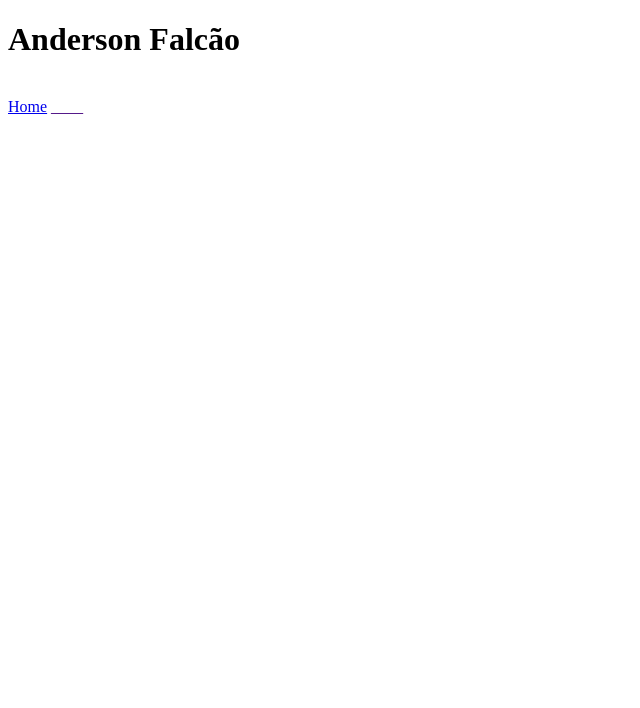
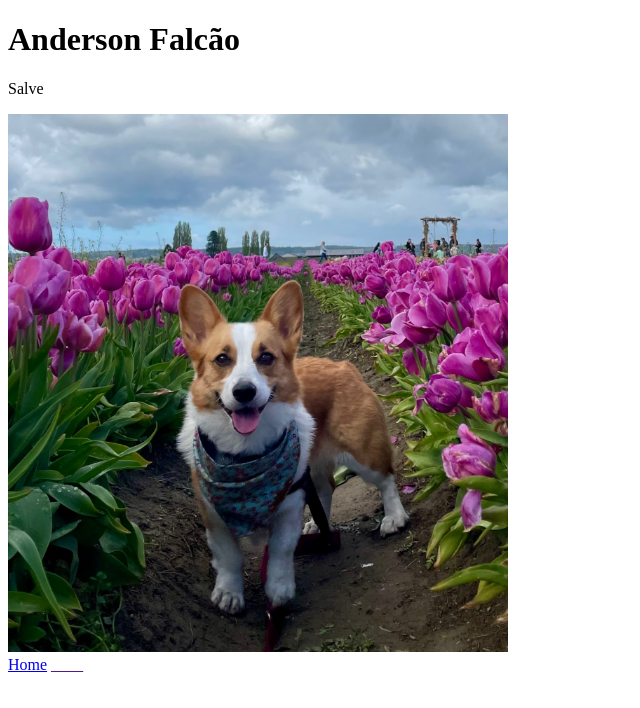
Before and after one commit to falcaoanderson/dataviz_falcao, a plain HTML site: page index.html in a window 1280 px wide. Shown: the whole page, without its empty margins (0-640 px from the left). Drawn offline with Linux system fonts and the light colour scheme.

Commit message:
Update index.html to add content and improve image display

```diff
--- a/index.html
+++ b/index.html
@@ -32,13 +32,10 @@
     <h1>Anderson Falcão</h1>
 
     <!-- <p> (Paragraph) represents a paragraph of text.-->
-    <p> <!-- Write your description here  --></p>
+    <p> Salve </p>
 
     <!-- <img> (Image) tag is used to display images.-->
-    <img src="" alt="">
-        <!-- Example:
-            <img src="images/my_image.jpeg" alt="A description of the image">
-        -->
+    <img src="images/my_image.jpeg" alt="A dog image" width="500">
 
     <!-- <nav> (Navigation) is used to create a menu with links to other pages or external sites. -->
     <nav>
```
